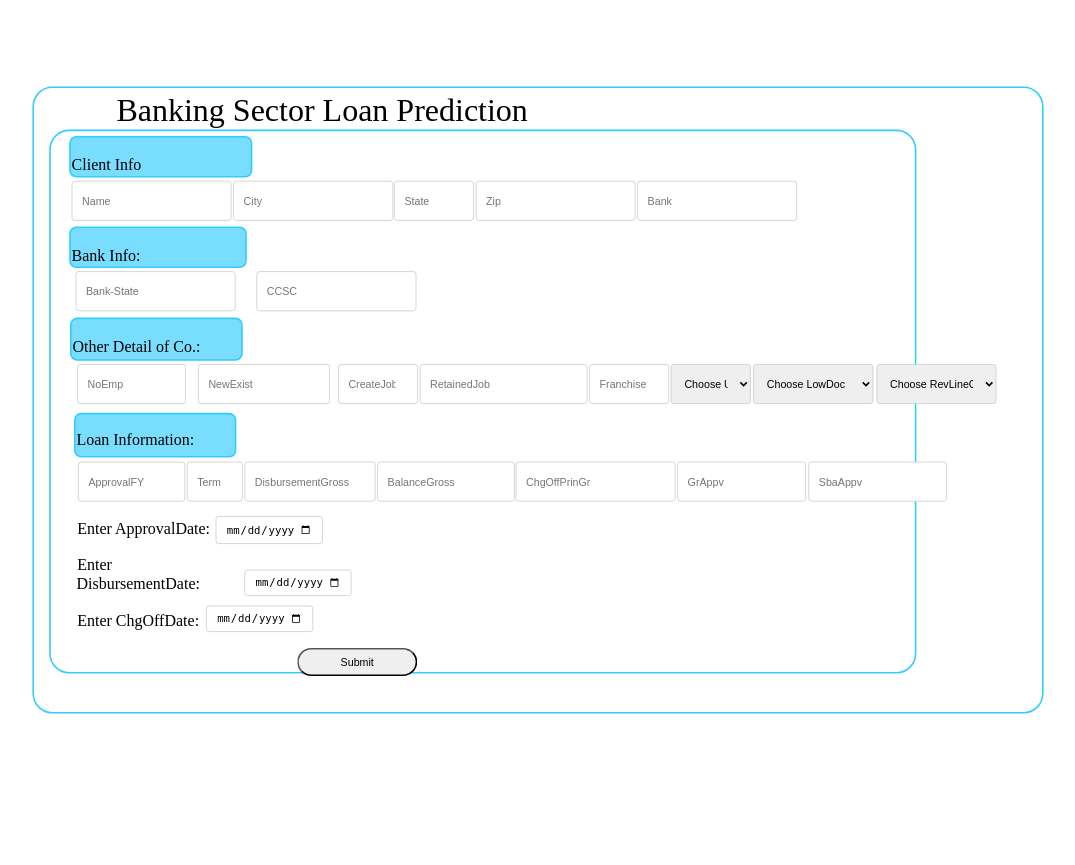
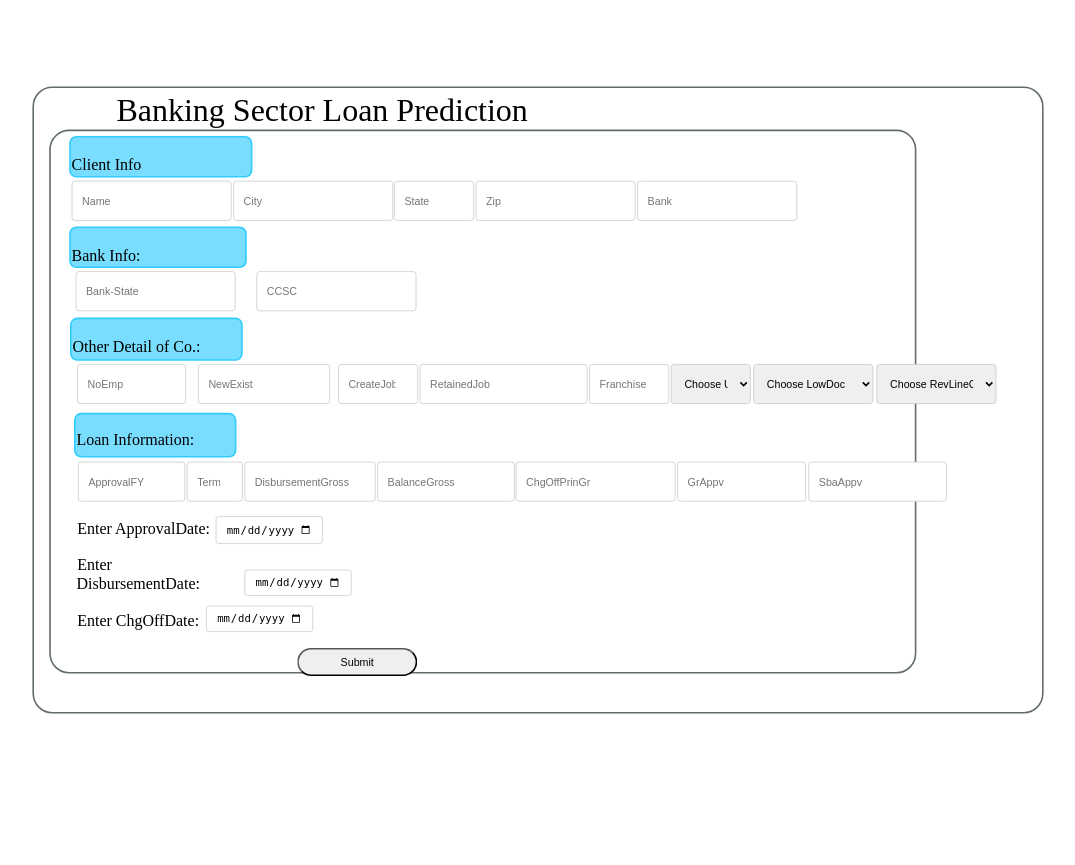
Before and after one commit to DPrakashMewari/LoanPrediction, a Flask app: page / in a window 1280 px wide. Shown: the whole page, without its empty margins (102-1177 px from the left). Run offline with Flask 2, Linux system fonts and the light colour scheme.

Commit message:
Update index.html

```diff
--- a/templates/index.html
+++ b/templates/index.html
@@ -13,14 +13,14 @@ html {
 
 #rcorners2 {
   border-radius: 25px;
-  border: 2px solid #33CCFF;
+  border: 2px solid #626B6E;
   padding: 213px;
   width: 100%;
   height: 100%;
 }
 #rcornersk {
   border-radius: 25px;
-  border: 2px solid #33CCFF;
+  border: 2px solid #626B6E;
   padding: 213px;
   width: 130%;
   height: 192%;
```
